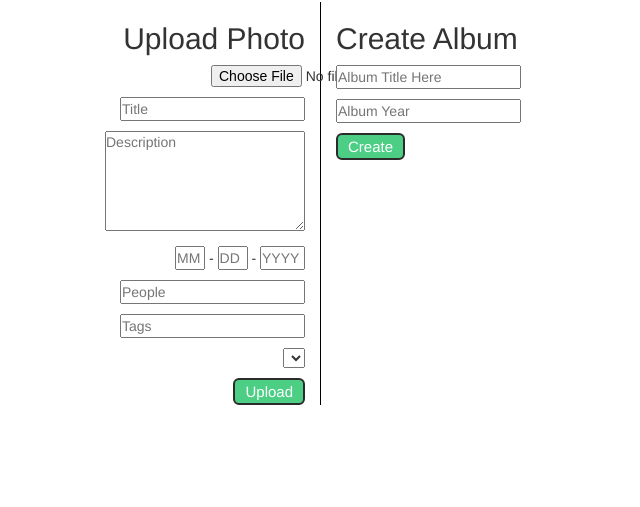
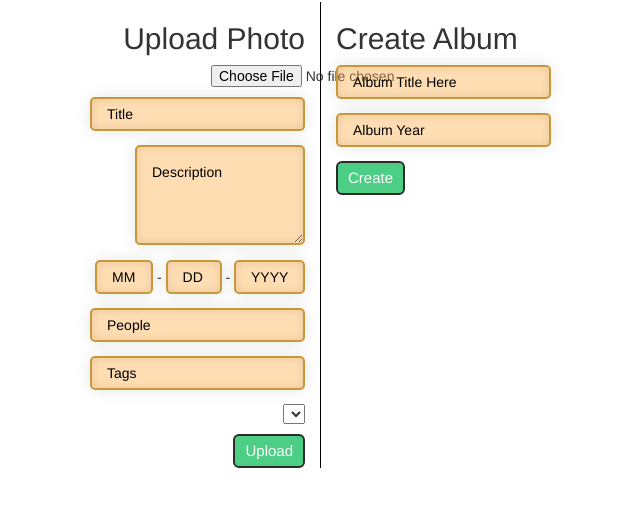
Before and after one commit to eddiegemayel/wfp1, a PHP site: page /create.php in a window 1280 px wide. Shown: the part 58-565 px from the top of the page, without its empty margins (319-959 px from the left). Run offline with PHP 8.4, Linux system fonts and the light colour scheme; the visitor is signed in with stand-in values (Sample User, id 1); data that the repository does not hold is empty; some libraries are stand-ins or nearby versions.

Commit message:
Input fields
Styled input fields

```diff
--- a/create.php
+++ b/create.php
@@ -56,11 +56,11 @@ echo '<!DOCTYPE html>
 						<form method="POST" action="upload.php" enctype="multipart/form-data">
 							<h2 id="normalFont">Upload Photo</h2>
 							<p><input id="upload" type="file" name="filename" accept="image/*" capture="camera" required/></p>
-							<p><input type="text" name="title" placeholder="Title" maxlength="10" required/></p>
+							<p><input class="inputStyled" type="text" name="title" placeholder="Title" maxlength="10" required/></p>
 							<p><textarea name="desc" placeholder="Description" required maxlength="50"></textarea></p>
 							<p><input id="month" type="text" name="month" placeholder="MM" maxlength="2"/> - <input id="day" type="text" name="day" placeholder="DD" maxlength="2"/> - <input id="year" type="text" name ="year" placeholder="YYYY" maxlength="4"/></p>
-							<p><input type="text" name="people" placeholder="People" /></p>
-							<p><input type="text" name="tags" placeholder="Tags" required/></p>
+							<p><input class="inputStyled"type="text" name="people" placeholder="People" /></p>
+							<p><input class="inputStyled" type="text" name="tags" placeholder="Tags" required/></p>
 							<p>
 								<select name="album" required>
 								';
@@ -80,8 +80,8 @@ echo '<!DOCTYPE html>
 					<div class="col-xs-6 createAlbum">
 						<h2 id="normalFont">Create Album</h2>
 						<form method="POST" action="actions/albumCreate.php">
-							<p><input type="text" name="albumTitle" placeholder="Album Title Here"/></p>
-							<p><input type="text" name="albumYear" placeholder="Album Year"/></p>
+							<p><input class="inputStyled" type="text" name="albumTitle" placeholder="Album Title Here"/></p>
+							<p><input class="inputStyled" type="text" name="albumYear" placeholder="Album Year"/></p>
 
 							<input class="createBtn" type="submit" value="Create"/>
 						</form>
--- a/css/main.css
+++ b/css/main.css
@@ -32,10 +32,25 @@ header{
 }
 
 textarea{
-	width: 200px;
+	width: 170px;
 	max-width: 200px;
 	height: 100px;
 	max-height: 100px;
+	border: 2px solid #c69838;
+   border-radius: 5px;
+    -webkit-box-shadow:
+      inset 0 0 8px  rgba(0,0,0,0.1),
+            0 0 16px rgba(0,0,0,0.1);
+    -moz-box-shadow:
+      inset 0 0 8px  rgba(0,0,0,0.1),
+            0 0 16px rgba(0,0,0,0.1);
+    box-shadow:
+      inset 0 0 8px  rgba(0,0,0,0.1),
+            0 0 16px rgba(0,0,0,0.1);
+    padding: 15px;
+    background: rgba(255,170,63,0.4);
+    margin: 0 0 4px 0;
+    color: black;
 }
 
 
@@ -98,7 +113,7 @@ textarea{
 .CTA{
 	background-color:rgba(0, 0, 0, 0.30);
 	border-radius: 9px;
-	height: 490px;
+	height: 550px;
 	border-radius: 10px;
 }
 
@@ -212,12 +227,6 @@ textarea{
 	        box-shadow: 0 8px 6px -6px black;
 }
 
-/*.shadow{
-	-moz-box-shadow:    3px 3px 5px 6px #ccc;
-  	-webkit-box-shadow: 3px 3px 5px 6px #ccc;
-  	box-shadow:         3px 3px 5px 6px #ccc;
-}*/
-
 .uploadPicture{
 	text-align: right;
 	border-right: solid 1px black;
@@ -241,15 +250,63 @@ textarea{
 /*--------------------------------------------------------------------------------------Input Fields*/
 
 #month{
-	width: 30px;
+	width: 58px;
+	border: 2px solid #c69838;
+   border-radius: 5px;
+    -webkit-box-shadow:
+      inset 0 0 8px  rgba(0,0,0,0.1),
+            0 0 16px rgba(0,0,0,0.1);
+    -moz-box-shadow:
+      inset 0 0 8px  rgba(0,0,0,0.1),
+            0 0 16px rgba(0,0,0,0.1);
+    box-shadow:
+      inset 0 0 8px  rgba(0,0,0,0.1),
+            0 0 16px rgba(0,0,0,0.1);
+    padding: 15px;
+    background: rgba(255,170,63,0.4);
+    margin: 0 0 4px 0;
+    color: black;
+    height:30px;
 }
 
 #day{
-	width:30px;
+	width:56px;
+	border: 2px solid #c69838;
+   border-radius: 5px;
+    -webkit-box-shadow:
+      inset 0 0 8px  rgba(0,0,0,0.1),
+            0 0 16px rgba(0,0,0,0.1);
+    -moz-box-shadow:
+      inset 0 0 8px  rgba(0,0,0,0.1),
+            0 0 16px rgba(0,0,0,0.1);
+    box-shadow:
+      inset 0 0 8px  rgba(0,0,0,0.1),
+            0 0 16px rgba(0,0,0,0.1);
+    padding: 15px;
+    background: rgba(255,170,63,0.4);
+    margin: 0 0 4px 0;
+    color: black;
+    height:30px;
 }
 
 #year{
-	width: 45px;
+	width: 71px;
+	border: 2px solid #c69838;
+   border-radius: 5px;
+    -webkit-box-shadow:
+      inset 0 0 8px  rgba(0,0,0,0.1),
+            0 0 16px rgba(0,0,0,0.1);
+    -moz-box-shadow:
+      inset 0 0 8px  rgba(0,0,0,0.1),
+            0 0 16px rgba(0,0,0,0.1);
+    box-shadow:
+      inset 0 0 8px  rgba(0,0,0,0.1),
+            0 0 16px rgba(0,0,0,0.1);
+    padding: 15px;
+    background: rgba(255,170,63,0.4);
+    margin: 0 0 4px 0;
+    color: black;
+    height:30px;
 }
 
 #uploads{
@@ -263,6 +320,34 @@ textarea{
 	padding-left: 5px;
 	width: 100px;
 	height: 120px;
+}
+
+.inputStyled{
+   border: 2px solid #c69838;
+   border-radius: 5px;
+    -webkit-box-shadow:
+      inset 0 0 8px  rgba(0,0,0,0.1),
+            0 0 16px rgba(0,0,0,0.1);
+    -moz-box-shadow:
+      inset 0 0 8px  rgba(0,0,0,0.1),
+            0 0 16px rgba(0,0,0,0.1);
+    box-shadow:
+      inset 0 0 8px  rgba(0,0,0,0.1),
+            0 0 16px rgba(0,0,0,0.1);
+    padding: 15px;
+    background: rgba(255,170,63,0.4);
+    margin: 0 0 4px 0;
+    color: black;
+    height:30px;
+
+}
+
+::-webkit-input-placeholder {
+   color: black;
+}
+
+.editRight{
+	/*text-align: left;*/
 }
 
 /*----------------------------------------------------------------------------------------------Icons*/
@@ -585,6 +670,7 @@ textarea{
   border-radius: 6px;
   color: #ffffff;
   font-size: 15px;
+  height:34px;
   background: #4ccf85;
   padding: 1px 10px 1px 10px;
   border: solid #2b2b2b 2px;
@@ -602,6 +688,7 @@ textarea{
   border-radius: 6px;
   color: #ffffff;
   font-size: 15px;
+  height:34px;
   background: #4ccf85;
   padding: 1px 10px 1px 10px;
   border: solid #2b2b2b 2px;
@@ -619,6 +706,7 @@ textarea{
   border-radius: 6px;
   color: #ffffff;
   font-size: 15px;
+  height:34px;
   background: #4ccf85;
   padding: 1px 10px 1px 10px;
   border: solid #2b2b2b 2px;
--- a/searchPage.php
+++ b/searchPage.php
@@ -43,7 +43,7 @@ echo '<!DOCTYPE html>
 				<div >
 				<!-----------------------------------------------------------------------------------------	 Tab 3(Search) Content Begins -->
 					<form id="searchForm" method="POST" action="actions/search.php" >
-						<input type="text" placeholder="Search.." name="q"/>
+						<input class="inputStyled" type="text" placeholder="..." name="q"/>
 						<input class="searchBtn" type="Submit" value="Search" />
 					</form>';
 
```
Also changed, not shown: edit.php (+15 -9 lines), home.php (+5 -5 lines), index.html (+5 -5 lines).
